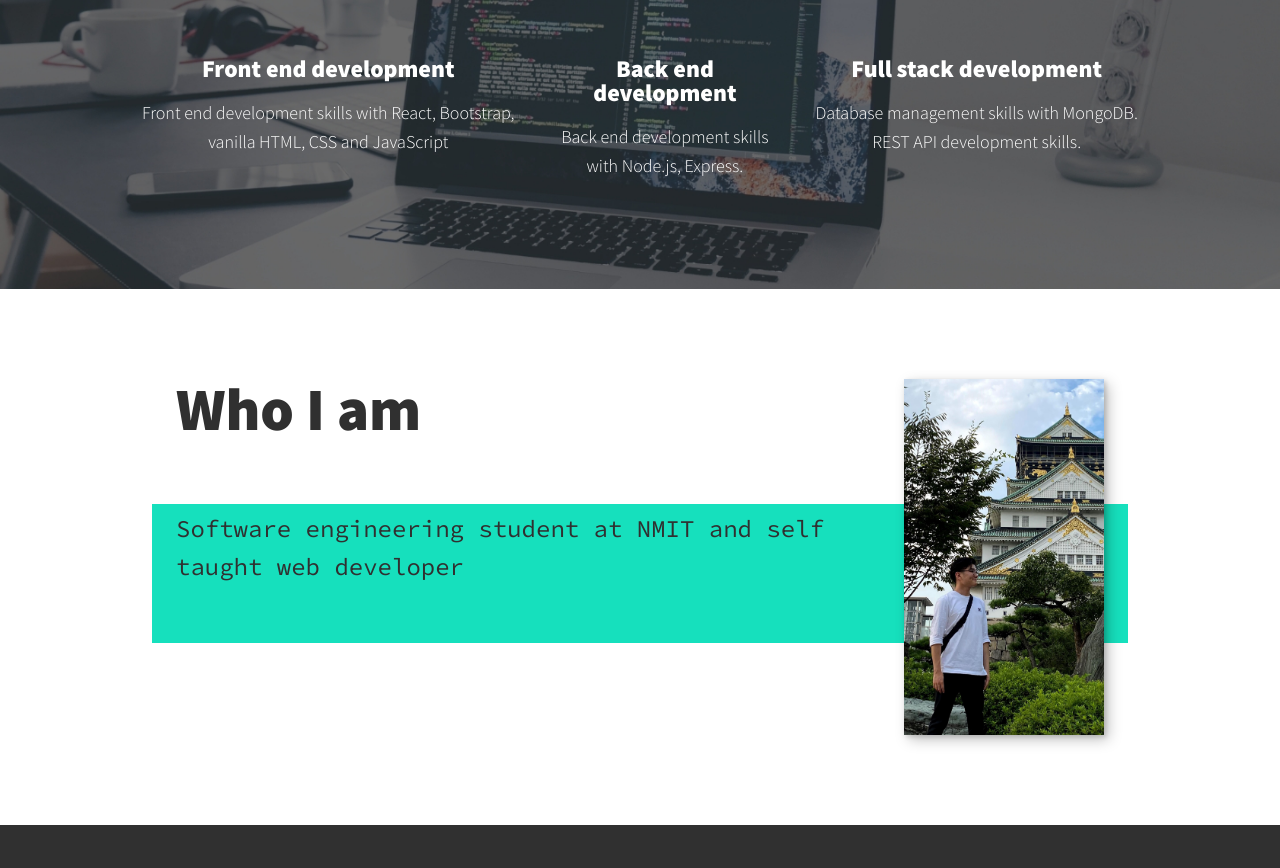
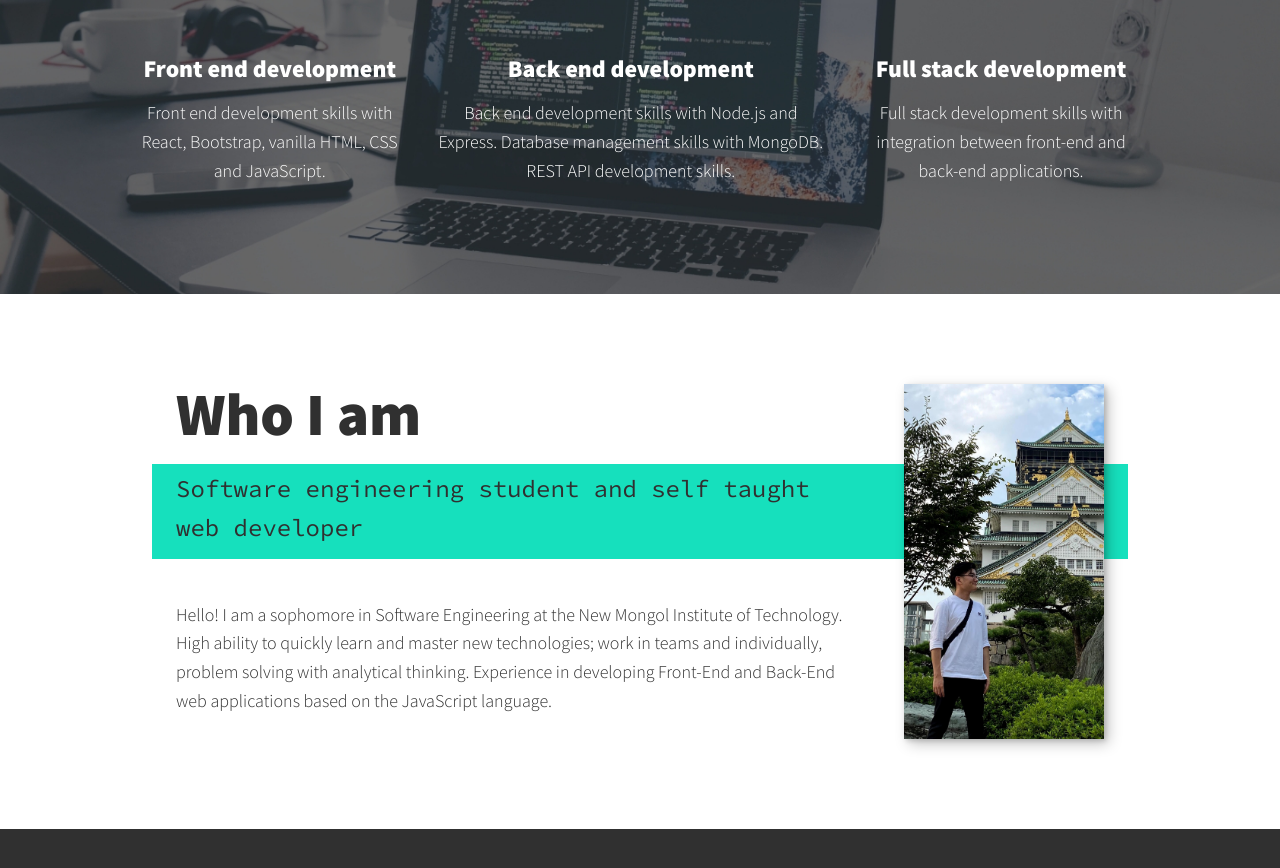
Before and after one commit to tselmen/tselmen.github.io, a plain HTML site: page index.html in a window 1280 px wide. Shown: the part 688-1556 px from the top of the page. Drawn offline with nearby package versions, Linux system fonts and the light colour scheme.

Commit message:
Added content

```diff
--- a/index.html
+++ b/index.html
@@ -46,17 +46,18 @@
     <div class="skills">
         <div class="skill">
             <h3>Front end development</h3>
-            <p>Front end development skills with React, Bootstrap, vanilla HTML, CSS and JavaScript</p>
+            <p>Front end development skills with React, Bootstrap, vanilla HTML, CSS and JavaScript.</p>
         </div>
 
         <div class="skill">
             <h3>Back end development</h3>
-            <p>Back end development skills with Node.js, Express.</p>
+            <p>Back end development skills with Node.js and Express. Database management skills with MongoDB. REST API
+                development skills.</p>
         </div>
 
         <div class="skill">
             <h3>Full stack development</h3>
-            <p>Database management skills with MongoDB. REST API development skills.</p>
+            <p>Full stack development skills with integration between front-end and back-end applications.</p>
         </div>
     </div>
 </section>
@@ -65,10 +66,13 @@
 
 <section class="about-me" id="about">
     <h2 class="section__title section__title--about">Who I am</h2>
-    <p class="section__subtitle section__subtitle--about">Software engineering student at NMIT and self taught web
+    <p class="section__subtitle section__subtitle--about">Software engineering student and self taught web
         developer</p>
     <div class="about-me__body">
-        <p></p>
+        <p>Hello! I am a sophomore in Software Engineering at the New Mongol Institute of Technology. High ability to quickly
+            learn and master new technologies; work in teams and individually, problem solving with
+            analytical thinking. Experience in developing Front-End and Back-End web applications based on the
+            JavaScript language.</p>
     </div>
     <img src="img/clmn-02.jpg" alt="about" class="about-me__img">
 </section>
```
